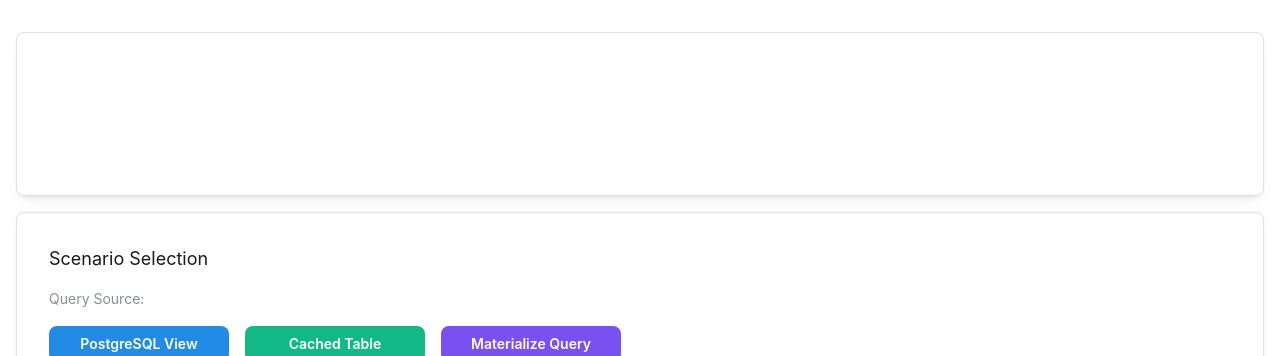
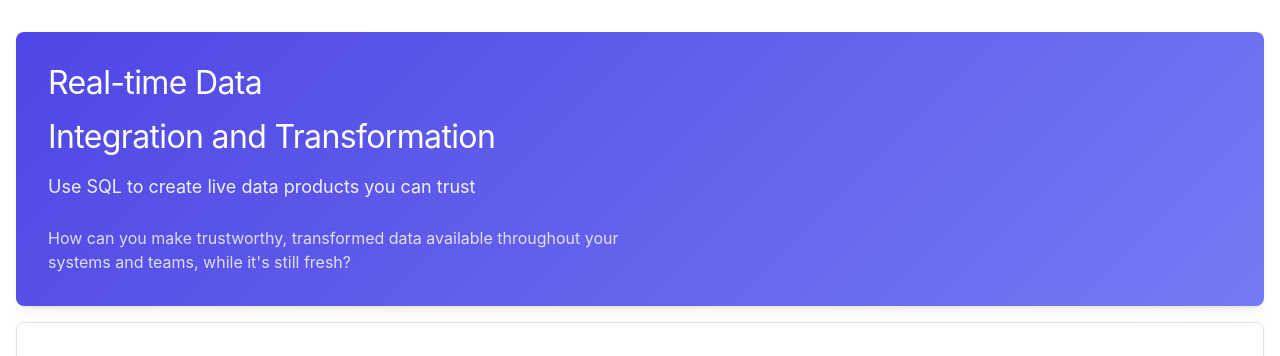
Before and after one commit to nstewart/freshmart-evolution, a React (Vite) app in the folder frontend/: page / in a window 1280 px wide. Shown: the top 356 px of the page. Built offline with nearby package versions, Linux system fonts and the light colour scheme; no server answers.

Commit message:
added more of pitch

```diff
--- a/frontend/src/App.jsx
+++ b/frontend/src/App.jsx
@@ -571,15 +571,27 @@ function App() {
     <MantineProvider theme={theme}>
       <Container size="xl" py="xl">
         <Stack spacing="lg">
-          <Paper p="xl" className="gradient-bg">
+          <Paper p="xl" withBorder={false} style={{
+            background: 'linear-gradient(-45deg, #4f46e5, #6366f1, #818cf8, #4f46e5)',
+            backgroundSize: '400% 400%',
+            animation: 'gradient 15s ease infinite'
+          }}>
             <Grid>
               <Grid.Col span={8}>
                 <Stack spacing="xs">
-                  <Text size="xl" weight={700} color="white" style={{ fontSize: '2rem', letterSpacing: '-0.02em' }}>
-                    Materialize: Real-time Data Integration
+                  <Stack spacing={0}>
+                    <Text size="xl" weight={700} style={{ fontSize: '2rem', letterSpacing: '-0.02em', color: 'white', lineHeight: 1.2 }}>
+                      Real-time Data
+                    </Text>
+                    <Text size="xl" weight={700} style={{ fontSize: '2rem', letterSpacing: '-0.02em', color: 'white', lineHeight: 1.2 }}>
+                      Integration and Transformation
+                    </Text>
+                  </Stack>
+                  <Text size="lg" style={{ color: 'rgba(255, 255, 255, 0.9)', marginBottom: '0.5rem' }}>
+                    Use SQL to create live data products you can trust
                   </Text>
-                  <Text size="lg" color="white" opacity={0.9}>
-                    Create live data products with SQL you can trust
+                  <Text size="md" style={{ color: 'rgba(255, 255, 255, 0.8)', maxWidth: '600px', lineHeight: 1.5 }}>
+                    How can you make trustworthy, transformed data available throughout your systems and teams, while it's still fresh?
                   </Text>
                 </Stack>
               </Grid.Col>
```
